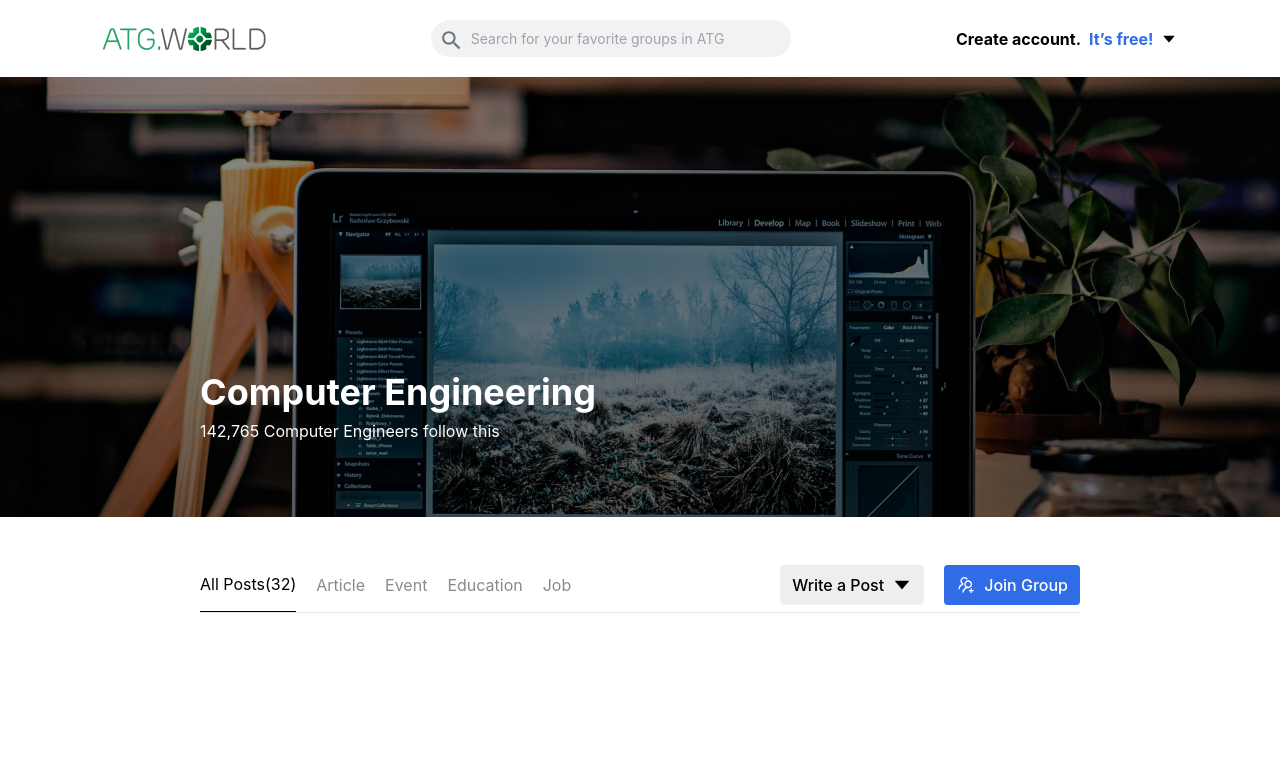
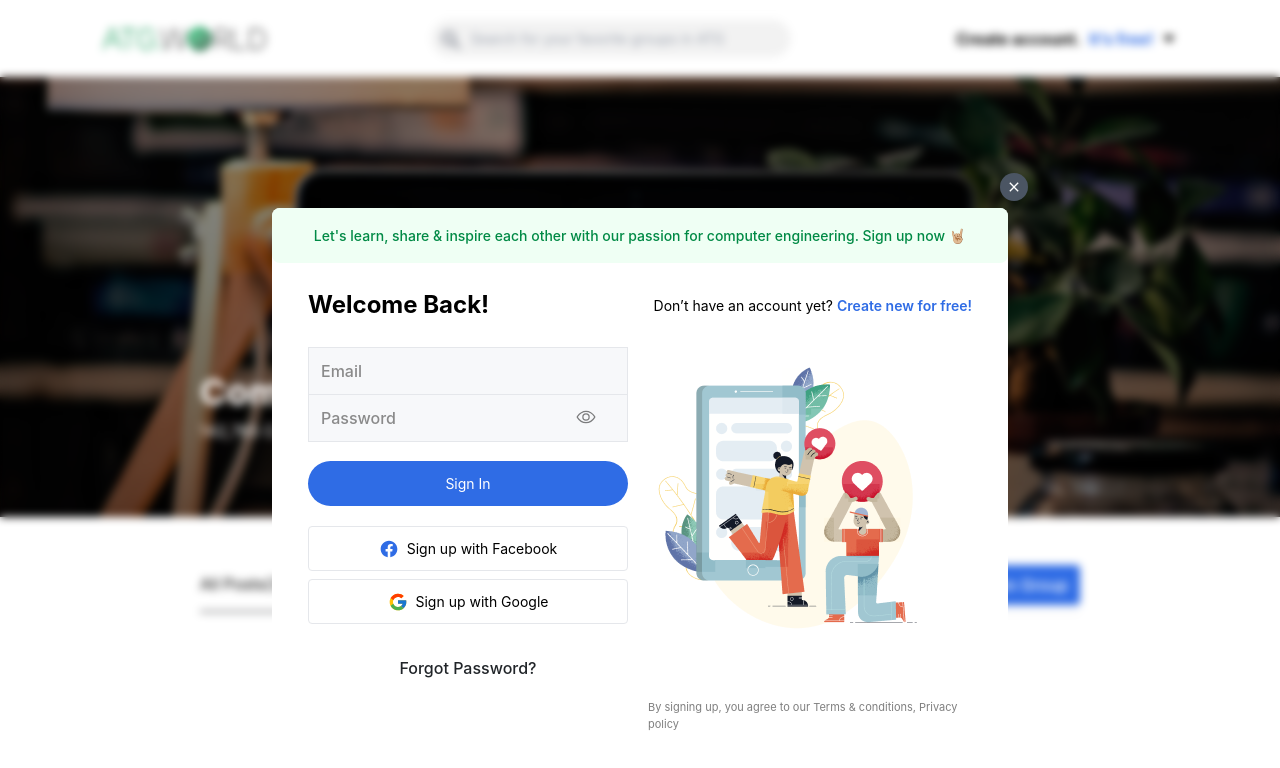
Before and after one commit to mabuhanifa/atg-mern-react, a React (Create React App) app: page / in a window 1280 px wide. Both pictures are taken after a click on the button "Join Group". Shown: the top 768 px of the page. Built offline with nearby package versions, Linux system fonts and the light colour scheme.

Commit message:
SignIn components

```diff
--- a/src/components/Blogs.js
+++ b/src/components/Blogs.js
@@ -3,7 +3,7 @@ import { RiLoginBoxLine } from "react-icons/ri";
 import { useModal } from "../contextAPI/context";
 
 export default function Blogs() {
-  const {  user } = useModal();
+  const {  setLogin, setSignup, user, setUser } = useModal();
 
   return (
     <div className="md:px-[200px] py-10">
@@ -26,6 +26,10 @@ export default function Blogs() {
           {!user.name ? (
             <button
               className="flex items-center gap-x-2 font-[500] bg-[#2F6CE5] py-2 text-white rounded px-3"
+              onClick={() => {
+                setLogin(true);
+                setSignup(false);
+              }}
             >
               <AiOutlineUsergroupAdd size={20} />
               <p>Join Group</p>
--- a/src/components/Hero.js
+++ b/src/components/Hero.js
@@ -1,9 +1,11 @@
 import { FiArrowLeft } from "react-icons/fi";
 import { HiOutlinePencil } from "react-icons/hi";
 import { useModal } from "../contextAPI/context";
+import Signin from "./Signin";
 
 export default function Hero() {
   const { login, setLogin, signup, setSignup } = useModal();
+  console.log(login);
   return (
     <div className="h-[440px] bg-gr">
       <div className="md:hidden flex justify-between items-center pl-4 pr-4 pt-4 text-white">
@@ -35,6 +37,7 @@ export default function Hero() {
           <HiOutlinePencil size={20} />
         </button>
       </div>
+      <Signin view={login} setLogin={setLogin} setSignup={setSignup} />
     </div>
   );
 }
--- /dev/null
+++ b/src/components/Signin.js
@@ -0,0 +1,147 @@
+import { useState } from "react";
+import { FcGoogle } from "react-icons/fc";
+import { IoMdClose } from "react-icons/io";
+import { IoEyeOutline } from "react-icons/io5";
+import { RiFacebookCircleFill } from "react-icons/ri";
+import signin from "../assets/signin.png";
+import { useModal } from "../contextAPI/context";
+
+export default function Signin({ view, setLogin, setSignup }) {
+  const { setUser } = useModal();
+  const [email, setEmail] = useState("");
+  const [password, setPassword] = useState("");
+  const onSubmit = () => {
+    setUser({
+      name: email,
+    });
+    setLogin(false);
+  };
+  if (!view) return null;
+  const closeLogin = (e) => {
+    if (e.target.id === "container") {
+      setLogin((m) => !m);
+    }
+  };
+
+  return (
+    <div
+      onClick={closeLogin}
+      id="container"
+      className="flex justify-center md:p-52 bg-opacity-30 backdrop-blur-sm fixed inset-0 top-40 md:top-0"
+    >
+      <div className="w-[736px] h-[530px] bg-white rounded-[8px]">
+        <div className="hidden md:flex justify-center bg-[#EFFFF4] py-[17px] px-0 rounded-[8px] relative">
+          <p className="text-[14px] text-[#008A45] font-[500]">
+            Let&apos;s learn, share & inspire each other with our passion for
+            computer engineering. Sign up now 🤘🏼
+          </p>
+          <button
+            className="h-7 w-7 rounded-full bg-gray-600 text-white flex justify-center items-center absolute top-[-35px] right-[-20px]"
+            onClick={() => setLogin(false)}
+          >
+            <span>
+              <IoMdClose />
+            </span>
+          </button>
+        </div>
+
+        <div className="my-6 px-[36px] flex justify-around md:justify-between items-center text-[14px] ">
+          <h2 className="text-[24px] font-[700]">Welcome Back!</h2>
+          <h4 className="hidden md:flex items-center gap-x-1 ">
+            <span> Don’t have an account yet? </span>
+            <button
+              className="text-[#2F6CE5] font-[600]"
+              onClick={() => {
+                setLogin(false);
+                setSignup((m) => !m);
+              }}
+            >
+              Create new for free!
+            </button>
+          </h4>
+          <button
+            className="md:hidden h-7 w-7 rounded-full bg-gray-600 text-white flex justify-center items-center"
+            onClick={() => setLogin(false)}
+          >
+            <span>
+              <IoMdClose />
+            </span>
+          </button>
+        </div>
+
+        <div className="px-[36px] flex justify-center md:justify-between">
+          <div>
+            <form>
+              <div>
+                <input
+                  type="text"
+                  placeholder="Email"
+                  className="bg-[#F7F8FA] px-3 py-[11px] border-l border-t border-r w-[320px] placeholder-[#8A8A8A] font-[500]"
+                  onChange={(e) => setEmail(e.target.value)}
+                />
+              </div>
+              <div className="relative">
+                <input
+                  type="password"
+                  placeholder="Password"
+                  className="bg-[#F7F8FA] px-3 py-[11px] border w-[320px] placeholder-[#8A8A8A] font-[500]"
+                  onChange={(e) => setPassword(e.target.value)}
+                />
+                <span className="absolute top-[13px] right-8">
+                  <IoEyeOutline className="text-black/[.5]" size={20} />
+                </span>
+              </div>
+            </form>
+            <div className="flex items-center justify-between mt-[19px]">
+              <button
+                className="w-[150px] bg-[#2F6CE5] py-3 rounded-full text-white md:w-[320px]  text-[14px]"
+                onClick={onSubmit}
+              >
+                Sign In
+              </button>
+              <button
+                onClick={() => {
+                  setLogin(false);
+                  setSignup((m) => !m);
+                }}
+                className="border-b border-[#495057] text-[#495057] font-[500] md:hidden"
+              >
+                or, Create Account
+              </button>
+            </div>
+            <div className="mt-5">
+              <div>
+                <button className="flex items-center gap-x-2 py-[11px] border rounded w-[320px] justify-center my-2 text-[14px]">
+                  <span>
+                    <RiFacebookCircleFill
+                      className="text-[#2F6CE5]"
+                      size={20}
+                    />
+                  </span>
+                  <span>Sign up with Facebook</span>
+                </button>
+              </div>
+              <div>
+                <button className="flex items-center gap-x-2 py-[11px] border rounded w-[320px] justify-center my-2 text-[14px]">
+                  <span>
+                    <FcGoogle size={20} />
+                  </span>
+                  <span>Sign up with Google</span>
+                </button>
+              </div>
+              <div className=" flex justify-center mt-8 text-[#212529] font-[500]">
+                <button>Forgot Password?</button>
+              </div>
+            </div>
+          </div>
+          <div className="hidden md:block">
+            <img src={signin} alt="signin" />
+            <p className="text-[11px] text-black/[0.5] pl-5 mt-8">
+              By signing up, you agree to our Terms & conditions, Privacy policy
+            </p>
+          </div>
+        </div>
+      </div>
+    </div>
+  );
+}
```
